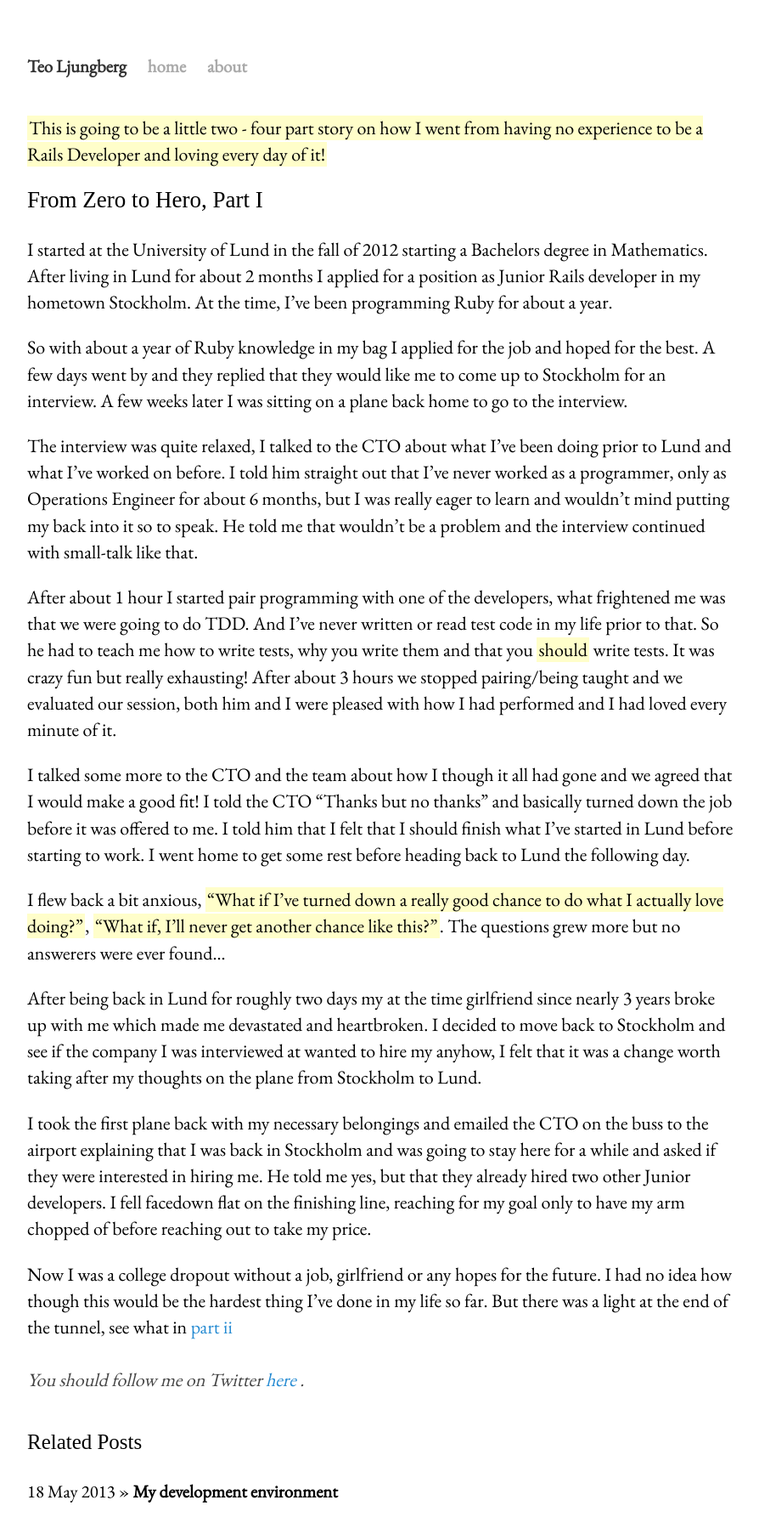
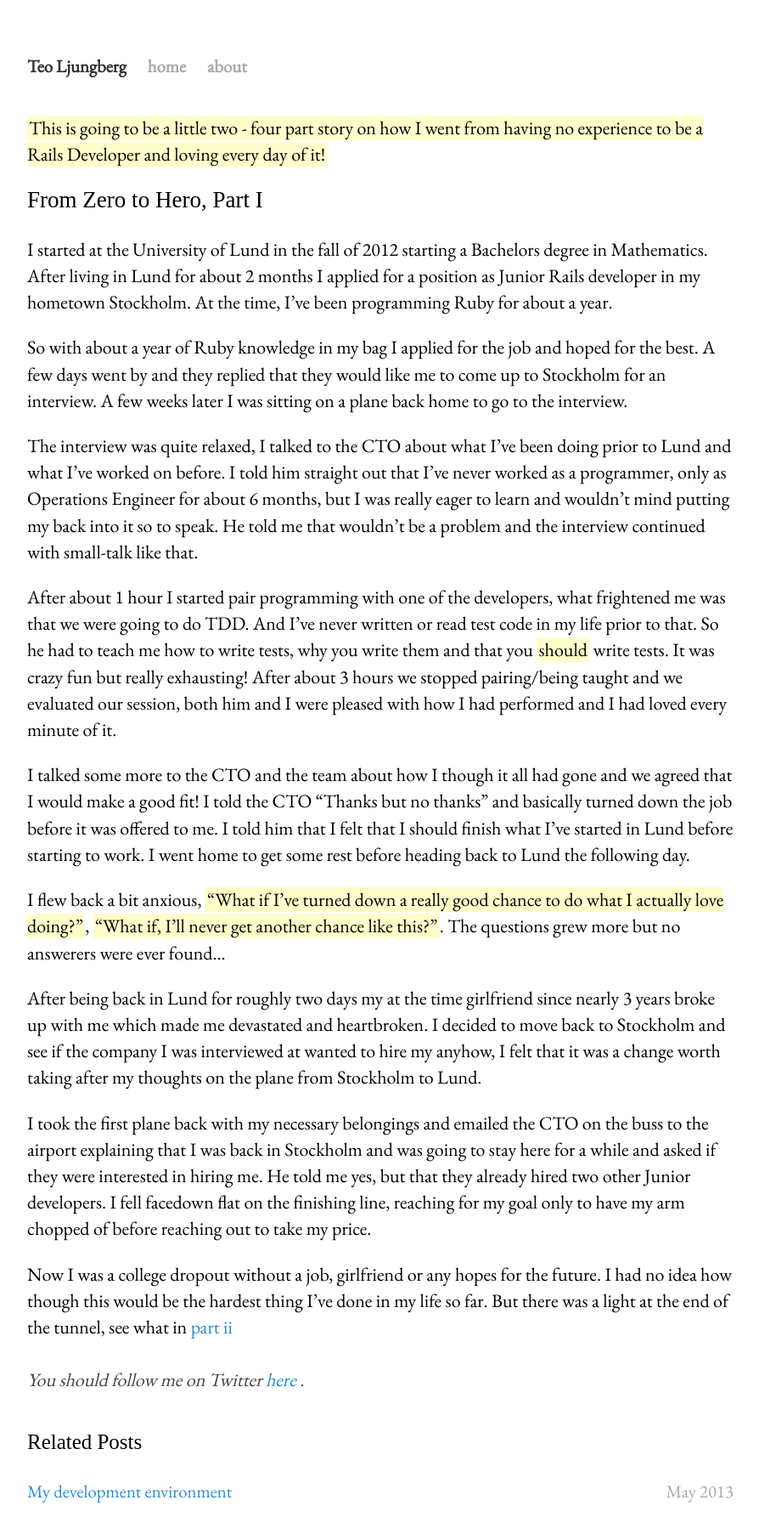
Before and after one commit to metamorfos/metamorfos.github.io, a Jekyll site: the page built from _posts/2013-04-17-from-zero-to-hero-part-1.md, in a window 1280 px wide. Shown: the whole page at 85% size, without its empty margins (192-1086 px from the left). Built offline with Jekyll 4.4.1, drawn with Linux system fonts in a browser that asks for light colours; some web fonts are replaced.

Commit message:
Use new startpage layout for related posts

```diff
--- a/_layouts/post.html
+++ b/_layouts/post.html
@@ -14,9 +14,12 @@
 <div id="related">
     <h2> Related Posts </h2>
     <ul class="posts">
-        {% for post in site.related_posts limit:3 %}
-            <li><span>{{ post.date | date_to_string }}</span> &raquo; <a class="extra" href="{{ post.url }}">{{ post.title }}</a></li>
-        {% endfor %}
-        <br />
+      {% for post in site.related_posts limit:3 %}
+        <li>
+            <a class="title" href="{{ post.url }}">{{ post.title }}</a>
+            <span class="date">{{ post.date | date: "%b %Y" }}</span>
+        </li>
+      {% endfor %}
+      <br />
     </ul>
 </div>
```
